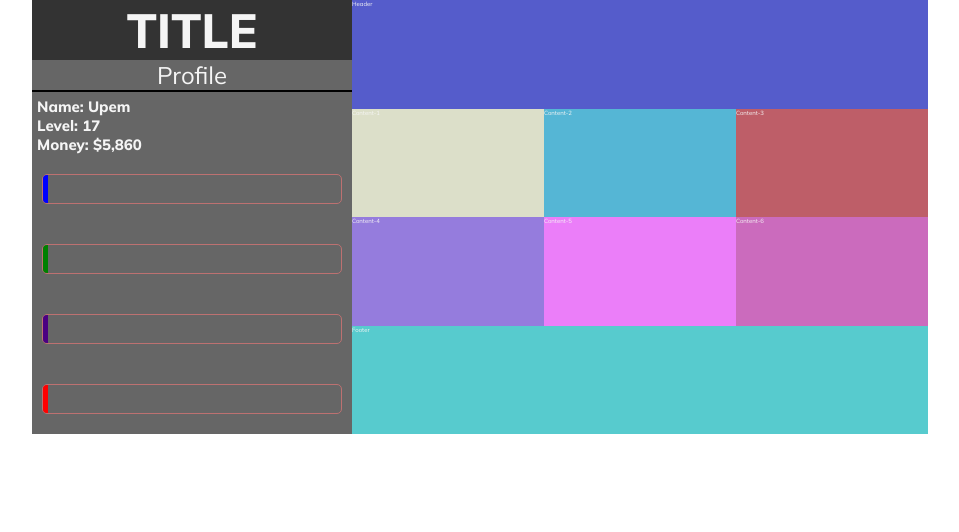
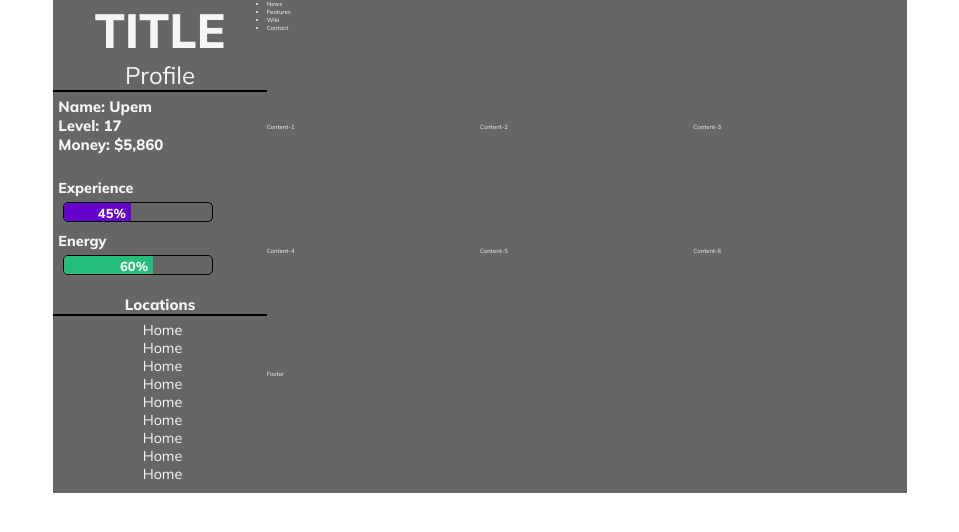
Before and after one commit to Protogenus/torn-like, a plain HTML site: page index.html in a window 1280 px wide. Shown: the whole page, without its empty margins (160-1119 px from the left). Drawn offline with nearby package versions, Linux system fonts and the light colour scheme.

Commit message:
Page and progress bar styling and other mockup.

```diff
--- a/css/style.css
+++ b/css/style.css
@@ -58,7 +58,7 @@
  }
 
  .logo {
-    background-color: #333;
+    background-color: #666;
     font-size: 4.8rem;
     text-align: center;
     font-weight: 700;
@@ -79,7 +79,7 @@
 
  #item-1 {
 
-    background-color: #555CCB;
+    background-color: #666;
     grid-row-start: 1;
     grid-column-start: 3;
 
@@ -89,7 +89,7 @@
  }
  #item-2 {
 
-    background-color: #DCDFC9;
+    background-color: #666;
     grid-row-start: 2;
     grid-column-start: 3;
 
@@ -99,7 +99,7 @@
  }
  #item-3 {
 
-    background-color: #55B6D5;
+    background-color: #666;
     grid-row-start: 2;
     grid-column-start: 4;
 
@@ -109,7 +109,7 @@
  }
  #item-4 {
 
-    background-color: #BE5E68;
+    background-color: #666;
     grid-row-start: 2;
     grid-column-start: 5;
 
@@ -119,7 +119,7 @@
  }
  #item-5 {
 
-    background-color: #957CDD;
+    background-color: #666;
     grid-row-start: 3;
     grid-column-start: 3;
 
@@ -129,7 +129,7 @@
  }
  #item-6 {
 
-    background-color: #EB7EF9;
+    background-color: #666;
     grid-row-start: 3;
     grid-column-start: 4;
 
@@ -139,7 +139,7 @@
  }
  #item-7 {
 
-    background-color: #CB6BBD;
+    background-color: #666;
     grid-row-start: 3;
     grid-column-start: 5;
 
@@ -149,7 +149,7 @@
  }
  #item-8 {
 
-    background-color: #57CBCE;
+    background-color: #666;
     grid-row-start: 4;
     grid-column-start: 3;
 
@@ -158,11 +158,11 @@
  }
 
  .animated-progress {
-    width: 300px;
-    height: 30px;
+   width: 150px;
+   height: 20px;
    border-radius: 5px;
-    margin: 20px 10px;
-    border: 1px solid rgb(189, 113, 113);
+   margin: 5px 10px;
+   border: 1px solid rgb(0, 0, 0);
    overflow: hidden;
    position: relative;
  }
@@ -171,22 +171,49 @@
    height: 100%;
    display: block;
    width: 0;
-    color: rgb(255, 251, 251);
-    line-height: 30px;
+   color: whitesmoke;
+   line-height: 20px;
    position: absolute;
    text-align: end;
    padding-right: 5px;
+   font-weight: 700;
+   font-size: 1.3rem;
  }
 
-    .progress-blue span {
-    background-color: blue;
+ .progress-xp span {
+   background-color: #6600CC;
  }
-    .progress-green span {
-    background-color: green;
+
+ .experience {
+   margin-top: 25px;
+   margin-left: 5px;
+   font-weight: 700;
+   font-size: 2.3rem;
  }
-    .progress-purple span {
-    background-color: indigo;
+
+ .progress-energy span {
+   background-color: #26bd7c;
  }
-    .progress-red span {
-    background-color: red;
+
+ .energy {
+   margin-top: 5px;
+   margin-left: 5px;
+   font-weight: 700;
+   font-size: 2.3rem;
  }
+
+ .locations-title {
+   margin-top: 15px;
+   text-align: center;
+   font-weight: 700;
+   font-size: 2.4rem;
+   border-bottom: 2px solid black;
+ }
+
+ .locations {
+   text-align: center;
+   margin-top: 5px;
+   margin-left: 5px;
+   margin-bottom: 10px;
+   font-size: 2.3rem;
+ }
--- a/index.html
+++ b/index.html
@@ -4,8 +4,9 @@
     <meta charset="UTF-8">
     <meta http-equiv="X-UA-Compatible" content="IE=edge">
     <meta name="viewport" content="width=device-width, initial-scale=1.0">
-    <script src="js/app.js"></script>
-    <link rel="stylesheet" href="css/style.css" class="css">
+    <script src="https://cdnjs.cloudflare.com/ajax/libs/jquery/3.5.1/jquery.min.js" defer></script>
+    <script src="js/app.js" defer></script>
+    <link rel="stylesheet" href="css/style.css" class="css" defer>
     <title>Plotter</title>
 </head>
 <body>
@@ -18,20 +19,41 @@
                 <p>Level: 17</p>
                 <p>Money: $5,860</p>
             </div>
-            <div class="animated-progress progress-blue">
-                <span data-progress="45"></span>
-              </div>
-              <div class="animated-progress progress-green">
-                <span data-progress="60"></span>
-              </div>
-              <div class="animated-progress progress-purple">
-                <span data-progress="70"></span>
-              </div>
-              <div class="animated-progress progress-red">
-                <span data-progress="85"></span>
+            <div class="experience">
+              <p>Experience</p>
+            </div>
+            <div class="animated-progress progress-xp">
+              <span data-progress="45"></span>
+            </div>
+            <div class="energy">
+              <p>Energy</p>
+            </div>
+            <div class="animated-progress progress-energy">
+              <span data-progress="60"></span>
+            </div>
+            <div class="locations-title">
+              <p>Locations</p>
+            </div>
+            <div class="locations">
+              <p>Home</p>
+              <p>Home</p>
+              <p>Home</p>
+              <p>Home</p>
+              <p>Home</p>
+              <p>Home</p>
+              <p>Home</p>
+              <p>Home</p>
+              <p>Home</p>
             </div>
         </div>
-        <div id="item-1">Header</div>
+        <div id="item-1">
+          <ul>
+            <li>News</li>
+            <li>Features</li>
+            <li>Wiki</li>
+            <li>Contact</li>
+          </ul>
+        </div>
         <div id="item-2">Content-1</div>
         <div id="item-3">Content-2</div>
         <div id="item-4">Content-3</div>
--- a/js/app.js
+++ b/js/app.js
@@ -1,7 +1,8 @@
+
 $(".animated-progress span").each(function () {
   $(this).animate(
     {
-      width: $(this).attr("data-progress") + "%",
+      width: $(this).attr("data-progress") + "%"
     },
     1000
   );
```
Lines whose indentation alone changed are shown as unchanged.
